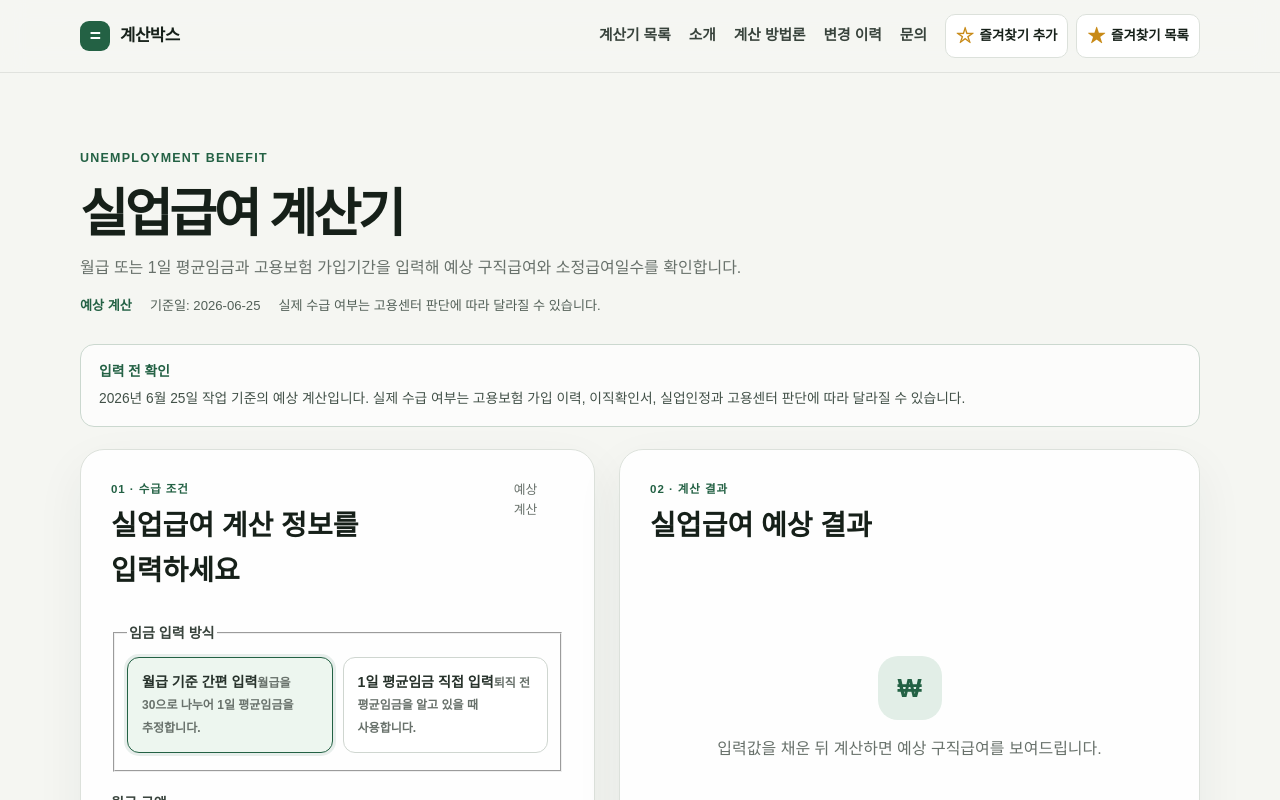
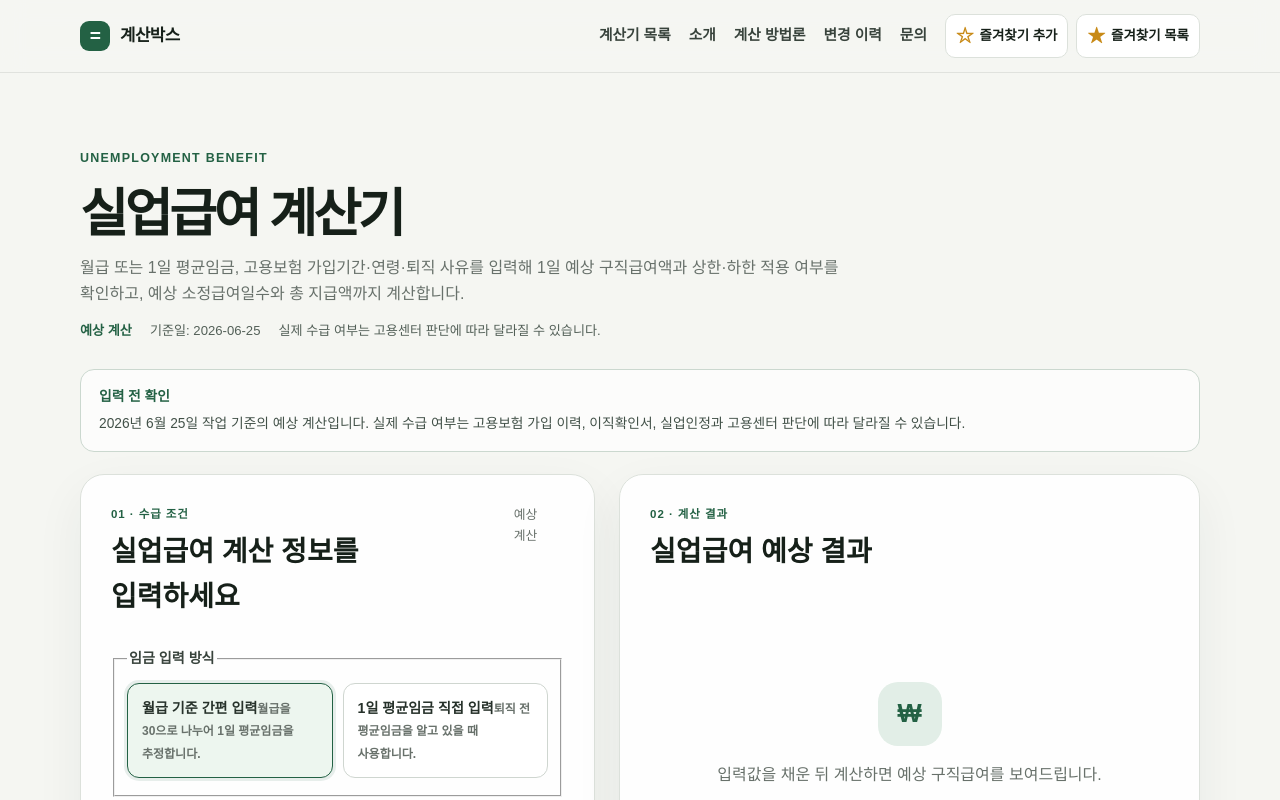
Before and after one commit to JulGi-Park/integrated-calculator, a Next.js app: page /calculators/unemployment in a window 1280 px wide. Shown: the top 800 px of the page. Built offline with nearby package versions, Linux system fonts and the light colour scheme.

Commit message:
seo: align unemployment calculator intent

```diff
--- a/app/calculators/unemployment/page.tsx
+++ b/app/calculators/unemployment/page.tsx
@@ -69,8 +69,9 @@ export default function UnemploymentPage() {
         title="실업급여 계산기"
         description={
           <>
-          월급 또는 1일 평균임금과 고용보험 가입기간을 입력해 예상 구직급여와
-          소정급여일수를 확인합니다.
+          월급 또는 1일 평균임금, 고용보험 가입기간·연령·퇴직 사유를 입력해
+          1일 예상 구직급여액과 상한·하한 적용 여부를 확인하고, 예상
+          소정급여일수와 총 지급액까지 계산합니다.
           </>
         }
         meta={
```
Also changed, not shown: 1 other file (tests, documents, lock files or other folders).
